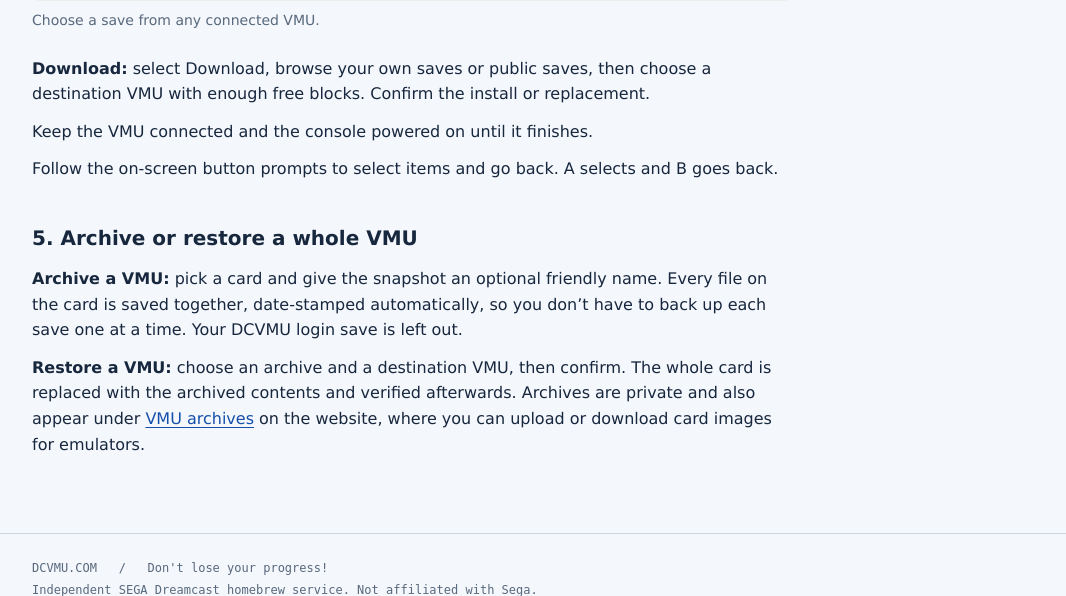
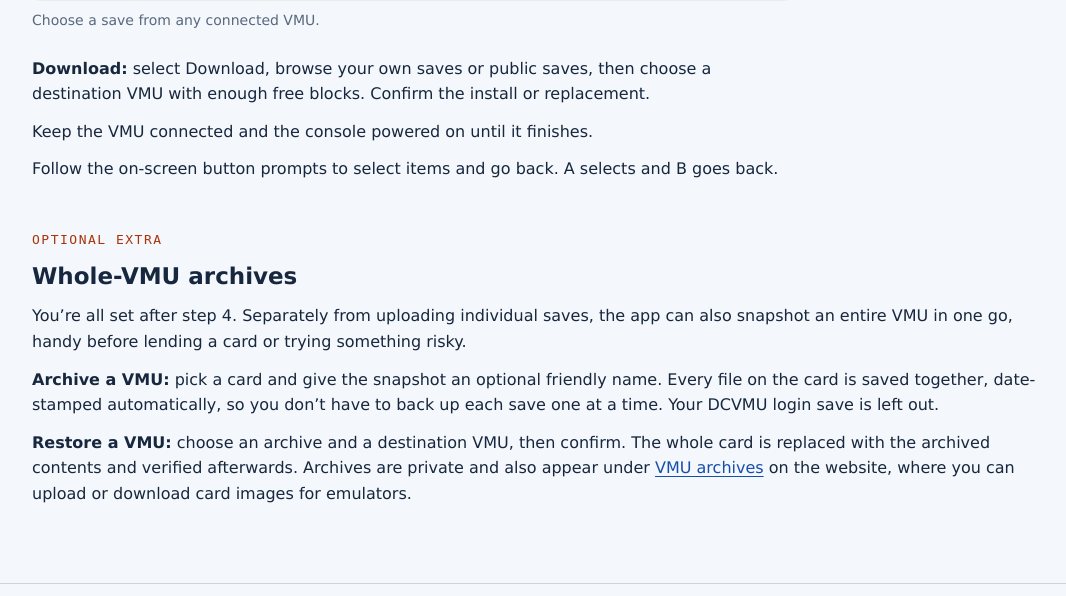
Before and after one commit to richstokes/dreamcast-homebrew, a Python web app: template projects/dcvmu.com/service/templates/getting_started.html in a window 1280 px wide. Shown: the part 1952-2548 px from the top of the page, without its empty margins (94-1160 px from the left). Run offline with Jinja, Linux system fonts and the light colour scheme; the template is opened without the code that fills it: most values are stand-ins (such as "Sample title", 1, 10 or a date in 2020).

Commit message:
DCVMU guide: present whole-VMU archives as an optional extra, not a setup step

```diff
--- a/projects/dcvmu.com/service/templates/getting_started.html
+++ b/projects/dcvmu.com/service/templates/getting_started.html
@@ -24,9 +24,10 @@
 <figure class="client-screenshot"><img src="/static/dcvmu-client.png" alt="DCVMU browsing saves across multiple VMUs, with Power Stone selected" width="2806" height="2104" loading="lazy"><figcaption>Choose a save from any connected VMU.</figcaption></figure>
 <p><strong>Download:</strong> select Download, browse your own saves or public saves, then choose a destination VMU with enough free blocks. Confirm the install or replacement.</p><p>Keep the VMU connected and the console powered on until it finishes.</p>
 <p>Follow the on-screen button prompts to select items and go back. A selects and B goes back.</p></div>
-<div><h3>5. Archive or restore a whole VMU</h3>
+</div>
+<section><p class="eyebrow">OPTIONAL EXTRA</p><h2>Whole-VMU archives</h2>
+<p>You’re all set after step 4. Separately from uploading individual saves, the app can also snapshot an entire VMU in one go, handy before lending a card or trying something risky.</p>
 <p><strong>Archive a VMU:</strong> pick a card and give the snapshot an optional friendly name. Every file on the card is saved together, date-stamped automatically, so you don’t have to back up each save one at a time. Your DCVMU login save is left out.</p>
-<p><strong>Restore a VMU:</strong> choose an archive and a destination VMU, then confirm. The whole card is replaced with the archived contents and verified afterwards. Archives are private and also appear under <a href="/archives">VMU archives</a> on the website, where you can upload or download card images for emulators.</p></div>
-</div>
+<p><strong>Restore a VMU:</strong> choose an archive and a destination VMU, then confirm. The whole card is replaced with the archived contents and verified afterwards. Archives are private and also appear under <a href="/archives">VMU archives</a> on the website, where you can upload or download card images for emulators.</p></section>
 {% else %}<p>For setup instructions, visit dcvmu.com/getting-started on a computer.</p>{% endif %}
 {% endblock %}
```
